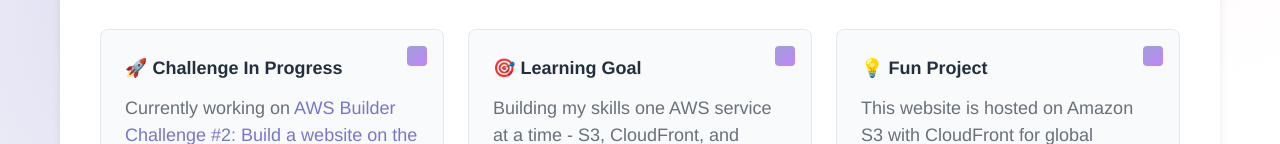
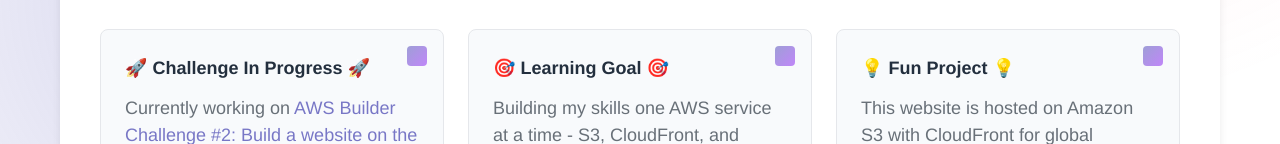
Before and after one commit to Sai-Myo-Myat/my-builder-challenge-website, a plain HTML site: page index.html in a window 1280 px wide. Shown: the part 645-789 px from the top of the page. Drawn offline with Linux system fonts and the light colour scheme.

Commit message:
Update fun fact
Added more emojis

```diff
--- a/index.html
+++ b/index.html
@@ -24,7 +24,7 @@
         <h3>Fun Facts About Me</h3>
         <div class="facts-grid">
           <div class="fact-card">
-            <h4>🚀 Challenge In Progress</h4>
+            <h4>🚀 Challenge In Progress 🚀</h4>
             <p>
               Currently working on
               <a
@@ -35,14 +35,14 @@
             </p>
           </div>
           <div class="fact-card">
-            <h4>🎯 Learning Goal</h4>
+            <h4>🎯 Learning Goal 🎯</h4>
             <p>
               Building my skills one AWS service at a time - S3, CloudFront, and
               beyond!
             </p>
           </div>
           <div class="fact-card">
-            <h4>💡 Fun Project</h4>
+            <h4>💡 Fun Project 💡</h4>
             <p>
               This website is hosted on Amazon S3 with CloudFront for global
               delivery!
```
